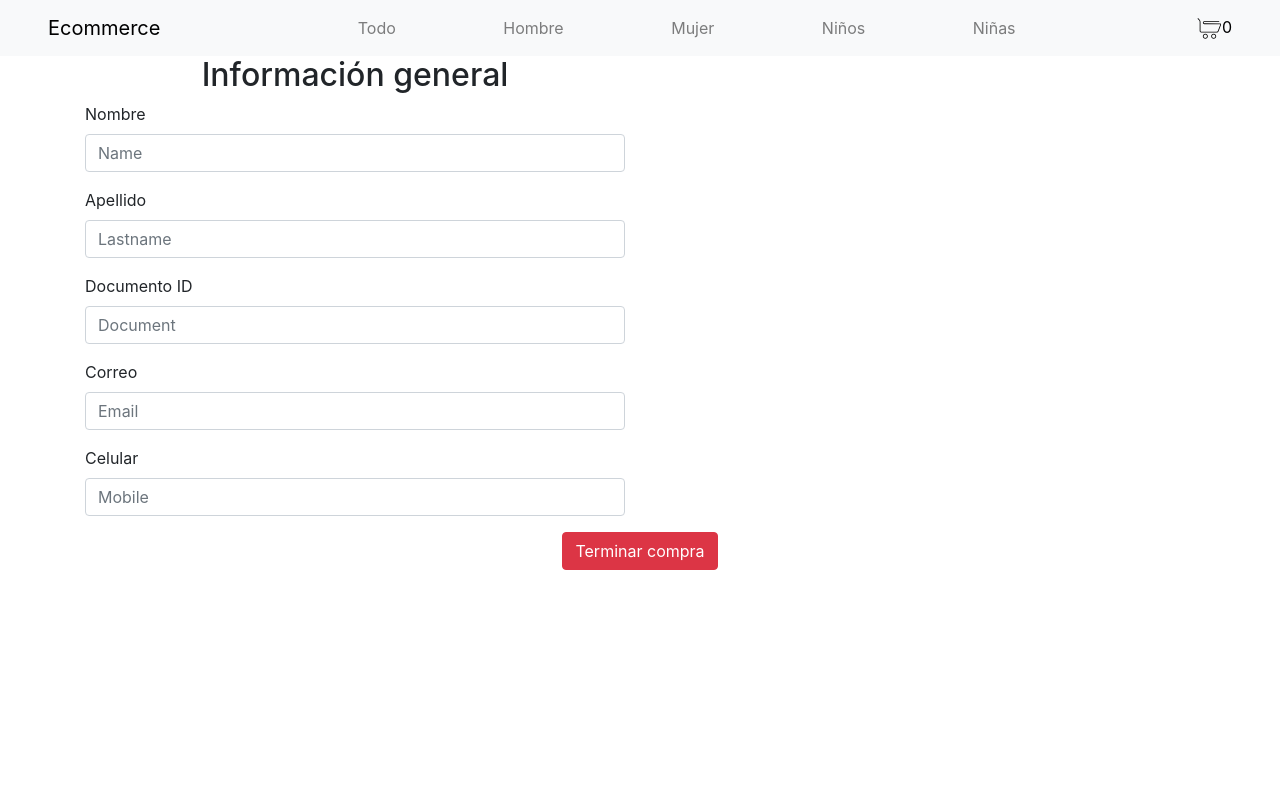
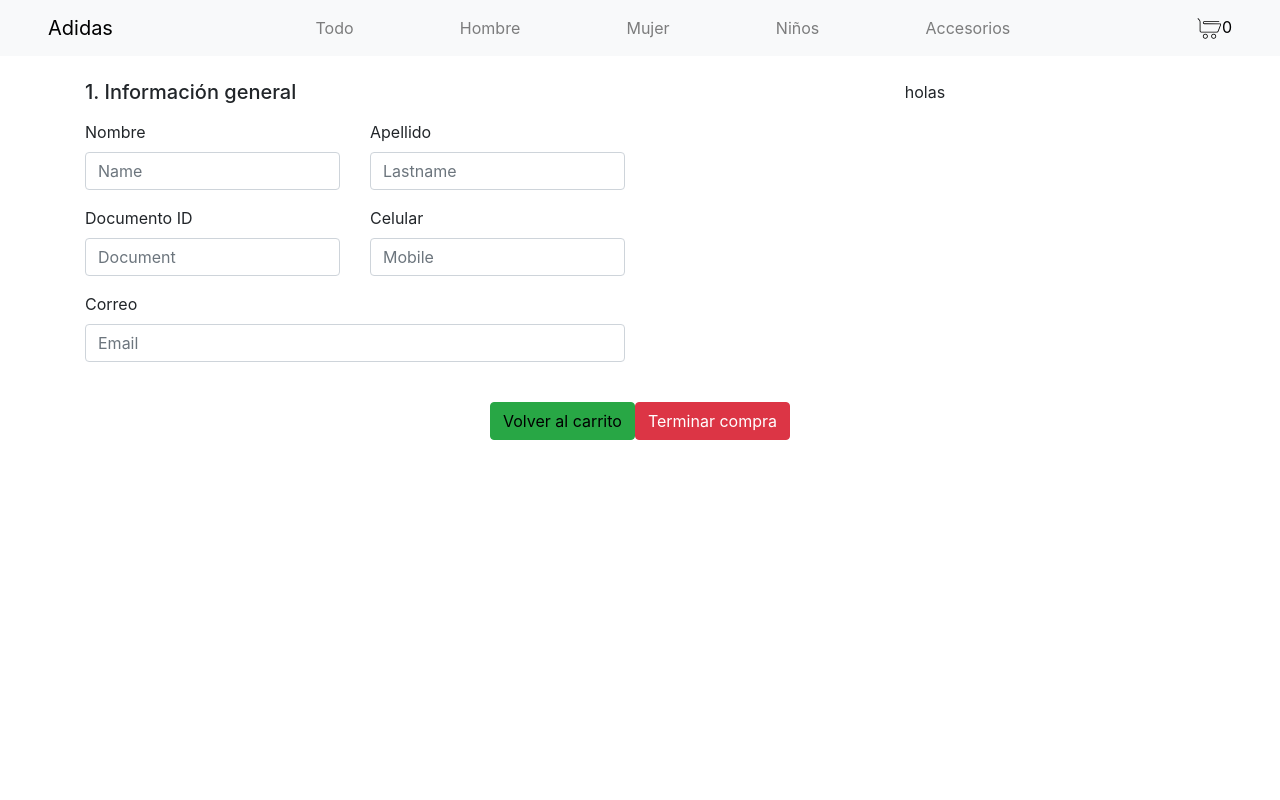
Before and after one commit to SamuelBuendia/coder-ecommerce, a React (Create React App) app: page /checkout in a window 1280 px wide. Shown: the top 800 px of the page. Built offline with nearby package versions, Linux system fonts and the light colour scheme.

Commit message:
feat: add changes

```diff
--- a/src/App.css
+++ b/src/App.css
@@ -36,3 +36,11 @@
     transform: rotate(360deg);
   }
 }
+
+.card-body {
+  background-color: #eceef0;
+}
+
+.gris-adidas {
+  background-color: #eceef0;
+}
--- a/src/components/Checkout/Checkout.js
+++ b/src/components/Checkout/Checkout.js
@@ -5,6 +5,7 @@ import ItenCount from '../ItemCount/ItemCount'
 import { Link, NavLink } from 'react-router-dom'
 import { getFirestore } from '../../firebase'
 import firebase from 'firebase/app';
+import { Redirect } from 'react-router';
 import 'firebase/firestore';
 
 const Checkout = () => {
@@ -65,8 +66,8 @@ const Checkout = () => {
         try {
             const doc = await orders.add(newOrder);
             console.log(doc.id);
-            setCartProducts([])
-            setCartQuantity(0)
+            setCartProducts([]);
+            setCartQuantity(0);
         } catch (err) {
             console.log(err);
         }
@@ -74,36 +75,40 @@ const Checkout = () => {
 
     return (
         <div style={{minHeight:'90vh'}} className="container">
-            <div className="row">
+            <div className="row my-4">
                 <div className="col-md-6">
-                    <h2>Información general</h2>
-                    <form className="text-left">
-                        <div className="form-group">
-                            <label for="formGroupExampleInput">Nombre</label>
+                    <h5 className="text-left mb-3">1. Información general</h5>
+                    <form className="text-left row">
+                        <div className="form-group col-6">
+                            <label>Nombre</label>
                             <input type="text" className="form-control" name="name" value={client.name} placeholder="Name" onChange={changeDataClient} />
                         </div>
-                        <div className="form-group">
-                            <label for="formGroupExampleInput2">Apellido</label>
+                        <div className="form-group col-6">
+                            <label>Apellido</label>
                             <input type="text" className="form-control" name="lastname" value={client.lastname} placeholder="Lastname" onChange={changeDataClient} />
                         </div>
-                        <div className="form-group">
-                            <label for="formGroupExampleInput2">Documento ID</label>
+                        <div className="form-group col-6">
+                            <label>Documento ID</label>
                             <input type="text" className="form-control" name="document" value={client.document} placeholder="Document" onChange={changeDataClient} />
                         </div>
-                        <div className="form-group">
-                            <label for="formGroupExampleInput2">Correo</label>
+                        <div className="form-group col-6">
+                            <label>Celular</label>
+                            <input type="number" className="form-control" name="phone" value={client.phone} placeholder="Mobile" onChange={changeDataClient} />
+                        </div>
+                        <div className="form-group col-12">
+                            <label>Correo</label>
                             <input type="email" className="form-control" name="email" value={client.email} placeholder="Email" onChange={changeDataClient} />
                         </div>
-                        <div className="form-group">
-                            <label for="formGroupExampleInput2">Celular</label>
-                            <input type="number" className="form-control" name="phone" value={client.phone} placeholder="Mobile" onChange={changeDataClient} />
-                        </div>
                     </form>
+                </div>
+                <div className="col-6">
+                    holas
                 </div>
             </div>
 
             <div className="row">
                 <div className="col-12">
+                    <Link to={`/cart`} className="btn btn-success regularLink">Volver al carrito</Link>
                     <button className="btn btn-danger" onClick={() => createOrder()}>Terminar compra</button>
                 </div>
             </div>
--- a/src/components/Footer/Footer.js
+++ b/src/components/Footer/Footer.js
@@ -5,7 +5,7 @@ const Footer = () => {
 
     return (
         <footer>
-        <section className="container-fluid">
+        <section className="container-fluid pt-4">
           <div className="row py-4 justify-content-center align-items-center text-center">
             <div className="col-12 col-md-6">
               <h5>Contáctame</h5>
--- a/src/components/ItemDetail/ItemDetail.js
+++ b/src/components/ItemDetail/ItemDetail.js
@@ -18,17 +18,23 @@ const ItemDetail = ({info}) => {
 
     console.log(isInCart)
 
+    const formatterPeso = new Intl.NumberFormat('es-CO', {
+        style: 'currency',
+        currency: 'COP',
+        minimumFractionDigits: 0
+    })
+
     return (
         <div>
             <div className="container-fluid">
                 <div className="row">
-                    <div className="col-md-6 px-5">
+                    <div className="col-md-6 px-5 py-5 gris-adidas">
                         <img className="img-fluid" src={info.pictureURL} />
                     </div>
                     <div className="col-md-6 px-5 d-flex flex-column justify-content-center align-items-start">
                         <h2 className="mb-3">{info.title}</h2>
                         <p className="text-left">{info.description}</p>
-                        <h3>Precio Unidad ${info.price}</h3>
+                        <h3>Precio Unidad {formatterPeso.format(info.price)}</h3>
                         {
                         isInCart === undefined
                         ?
--- a/src/components/ItemListContainer/ItemListContainer.js
+++ b/src/components/ItemListContainer/ItemListContainer.js
@@ -26,11 +26,11 @@ const ItemListContainer = () => {
           case 'mujer':
             var itemsFiltered = itemsCollection.where('categoryId','==','3Wl1FipgH56d52qPuyla');
             break;
-          case 'nino':
+          case 'ninos':
             var itemsFiltered = itemsCollection.where('categoryId','==','5MhyA1Clum6afL3qs3LB');
             break;
-          case 'nina':
-            var itemsFiltered = itemsCollection.where('categoryId','==','z0f253J8SXC2e4LM63vm');
+          case 'accesorios':
+            var itemsFiltered = itemsCollection.where('categoryId','==','gmQ1yYGUeuQmdMi8BJOg');
             break;
           default:
             var itemsFiltered = itemsCollection;
--- a/src/components/ItemTemplate/ItemTemplate.js
+++ b/src/components/ItemTemplate/ItemTemplate.js
@@ -6,15 +6,18 @@ const ItemTemplate = (props) => {
     // console.log(props.info.stock)
 
     return (
-        <div className="col-md-4 py-5">
+        <div className="col-md-4 pt-4 pt-md-5">
             <div className="card text-center">
                 <div className="card-header">
-                    Id - {props.info.id}
+                    {props.info.title}
                 </div>
                 <div className="card-body">
-                    <h5 className="card-title">{props.info.title}</h5>
-                    <p className="card-text">{props.info.description}</p>
-                    <Link to={`/item/${props.info.id}`} className="btn btn-primary">
+                    {/* <h5 className="card-title">{props.info.title}</h5> */}
+                    <div className="m-3">
+                        <img className="img-fluid" src={props.info.pictureURL} />
+                    </div>
+                    <p className="card-text text-justify">{props.info.shortDescription}</p>
+                    <Link to={`/item/${props.info.id}`} className="btn btn-primary w-50 mt-2">
                         Ver más
                     </Link>
                 </div>
--- a/src/components/NavBar/NavBar.js
+++ b/src/components/NavBar/NavBar.js
@@ -10,7 +10,7 @@ const NavBar = () => {
                 <button className="navbar-toggler" type="button" data-toggle="collapse" data-target="#navbarNav" aria-controls="navbarNav" aria-expanded="false" aria-label="Toggle navigation">
                     <span className="navbar-toggler-icon"></span>
                 </button>
-                <span className="navbar-brand"><Link to={`/`} data-toggle="collapse" data-target=".navbar-collapse.show" className="regularLink">Ecommerce</Link></span>
+                <span className="navbar-brand"><Link to={`/`} data-toggle="collapse" data-target=".navbar-collapse.show" className="regularLink">Adidas</Link></span>
                 <div className="d-md-none">
                     <Link to={`/cart`} className="regularLink" data-toggle="collapse" data-target=".navbar-collapse.show">
                         <CartWidget />
@@ -28,10 +28,10 @@ const NavBar = () => {
                             <NavLink to={`/items/mujer`} data-toggle="collapse" data-target=".navbar-collapse.show" activeClassName="activeLink" className="nav-link regularLink">Mujer</NavLink>
                         </li>
                         <li className="nav-item">
-                            <NavLink to={`/items/nino`} data-toggle="collapse" data-target=".navbar-collapse.show" activeClassName="activeLink" className="nav-link regularLink">Niños</NavLink>
+                            <NavLink to={`/items/ninos`} data-toggle="collapse" data-target=".navbar-collapse.show" activeClassName="activeLink" className="nav-link regularLink">Niños</NavLink>
                         </li>
                         <li className="nav-item">
-                            <NavLink to={`/items/nina`} data-toggle="collapse" data-target=".navbar-collapse.show" activeClassName="activeLink" className="nav-link regularLink">Niñas</NavLink>
+                            <NavLink to={`/items/accesorios`} data-toggle="collapse" data-target=".navbar-collapse.show" activeClassName="activeLink" className="nav-link regularLink">Accesorios</NavLink>
                         </li>
                     </ul>
                 </div>
```
Also changed, not shown: public/assets/camisetacolombia.png (added).
